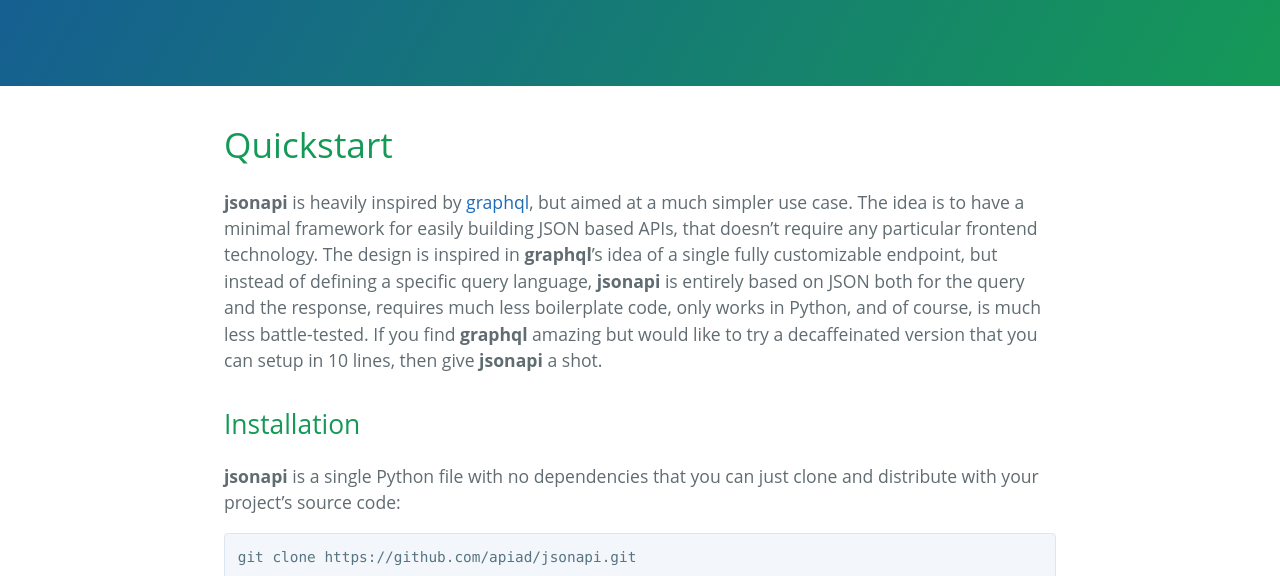
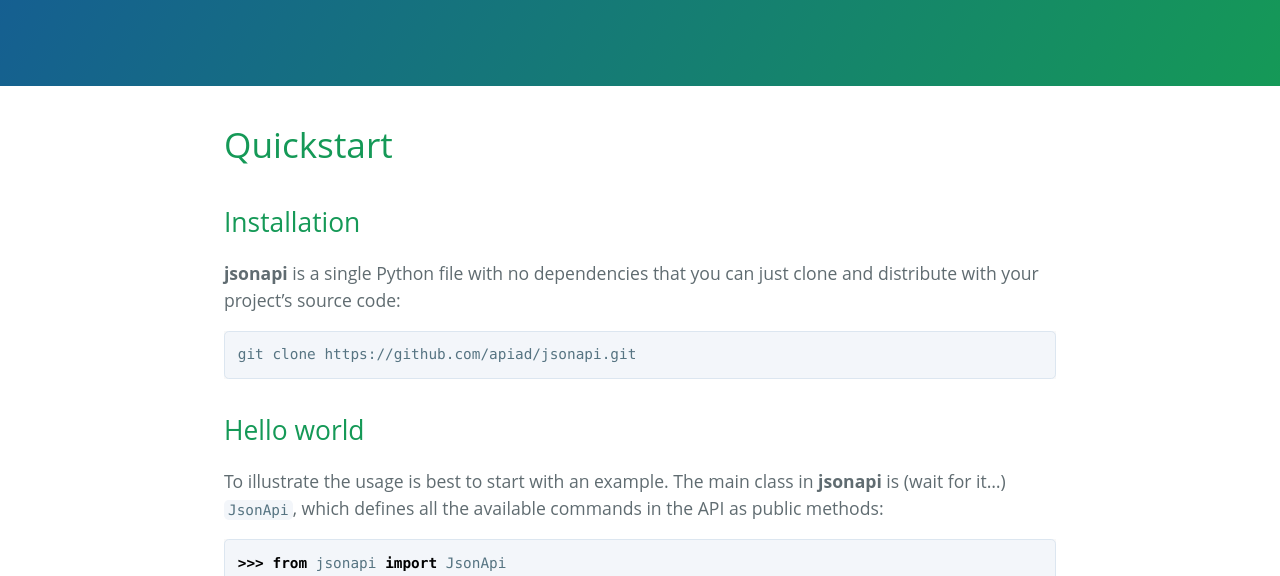
Before and after one commit to apiad/jsonapi, a Jekyll site: the page built from docs/quickstart.md, in a window 1280 px wide and 900 px high, cut to the strip 324-900 px from the top of the window. Built offline with Jekyll 4.4.1, drawn with Linux system fonts in a browser that asks for light colours; our own code applies the rules of GitHub Pages for plain Markdown files; part of the change alters nothing that is shown.

Commit message:
Remove index stuff from Quickstart

```diff
--- a/docs/quickstart.md
+++ b/docs/quickstart.md
@@ -2,8 +2,6 @@
 layout: default
 ---
 # Quickstart
-
-**jsonapi** is heavily inspired by [graphql](https://graphql.org), but aimed at a much simpler use case. The idea is to have a minimal framework for easily building JSON based APIs, that doesn't require any particular frontend technology. The design is inspired in **graphql**'s idea of a single fully customizable endpoint, but instead of defining a specific query language, **jsonapi** is entirely based on JSON both for the query and the response, requires much less boilerplate code, only works in Python, and of course, is much less battle-tested. If you find **graphql** amazing but would like to try a decaffeinated version that you can setup in 10 lines, then give **jsonapi** a shot.
 
 ## Installation
 
@@ -135,9 +133,3 @@ And of course, this can be applied recursively *ad infinitum*:
 ## Moving on
 
 Keep reading about [operators](/operators.md).
-
-<script
-  src="https://code.jquery.com/jquery-3.3.1.slim.min.js"
-  integrity="sha256-3edrmyuQ0w65f8gfBsqowzjJe2iM6n0nKciPUp8y+7E="
-  crossorigin="anonymous"></script>
-<script src="/jsonapi/assets/js/demo.js"></script>
```
